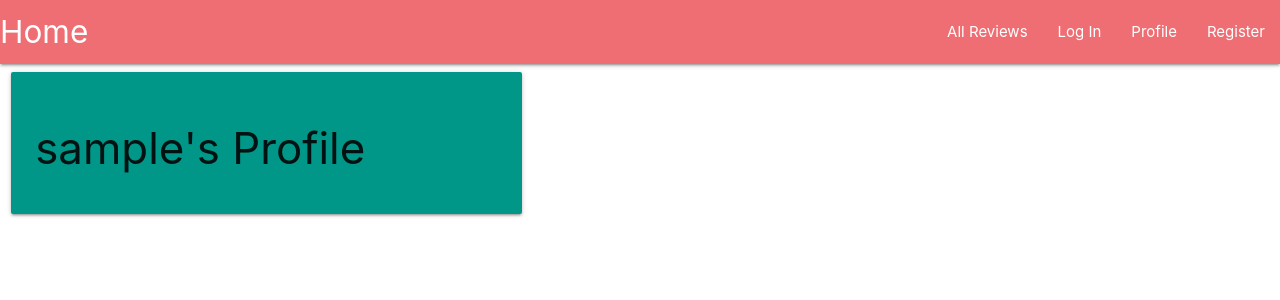
After one commit to emilija-smitaite/review-a-restaurant, a Flask app: page /profile/1 in a window 1280 px wide. The commit adds this page. Shown: the top 300 px of the page. Run offline with Flask 2, Linux system fonts and the light colour scheme; the visitor is signed in with stand-in values (Sample User, id 1); a database or web service that is not in the repository returns one stand-in record (values such as "Sample title"); some libraries are stand-ins or nearby versions.

Commit message:
Add session user Profile

```diff
--- a/app.py
+++ b/app.py
@@ -45,6 +45,8 @@ def register():
         # put the new user into "session" cookie
         session["user"] = request.form.get("username").lower()
         flash("Registered Successfully!")
+        return redirect(url_for("profile", username=session["user"]))
+
     return render_template("register.html")
 
 
@@ -62,6 +64,9 @@ def login():
                     session["user"] = request.form.get("username").lower()
                     flash("Welcome, {}".format(
                             request.form.get("username")))
+                    return redirect(url_for(
+                        "profile", username=session["user"]))
+
             else:
                 # invalid password match
                 flash("Incorrect Username and/or Password")
@@ -75,6 +80,18 @@ def login():
     return render_template("login.html")
 
 
+@app.route("/profile/<username>", methods=["GET", "POST"])
+def profile(username):
+    # grab the session user's username from db
+    username = mongo.db.users.find_one(
+        {"username": session["user"]})["username"]
+
+    if session["user"]:
+        return render_template("profile.html", username=username)
+
+    return redirect(url_for("login"))
+
+
 if __name__ == "__main__":
     app.run(host=os.environ.get("IP"),
             port=int(os.environ.get("PORT")),
--- a/templates/base.html
+++ b/templates/base.html
@@ -23,6 +23,7 @@
               <ul class="right hide-on-med-and-down">
                 <li><a href="{{ url_for('reviews') }}">All Reviews</a></li>
                 <li><a href="{{ url_for('login') }}">Log In</a></li>
+                <li><a href="{{ url_for('profile', username=session['user']) }}">Profile</a></li>
                 <li><a href="{{ url_for('register') }}">Register</a></li>
               </ul>
             </div>
@@ -32,6 +33,7 @@
           <ul class="sidenav" id="mobile-demo">
             <li><a href="{{ url_for('reviews') }}">All Reviews</a></li>
             <li><a href="{{ url_for('login') }}">Log In</a></li>
+            <li><a href="{{ url_for('profile', username=session['user']) }}">Profile</a></li>
             <li><a href="{{ url_for('register') }}">Register</a></li>
           </ul>
     </header>
--- /dev/null
+++ b/templates/profile.html
@@ -0,0 +1,14 @@
+{% extends "base.html" %}
+{% block content %}
+
+    <div class="row">
+        <div class="col s12 m5">
+            <div class="card-panel teal">
+                <h3>
+                    {{ username }}'s Profile
+                </h3>
+            </div>
+        </div>
+    </div>
+
+{% endblock %}
```
